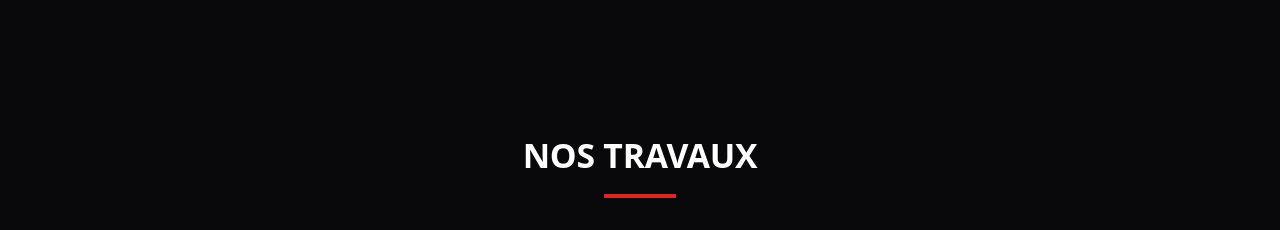
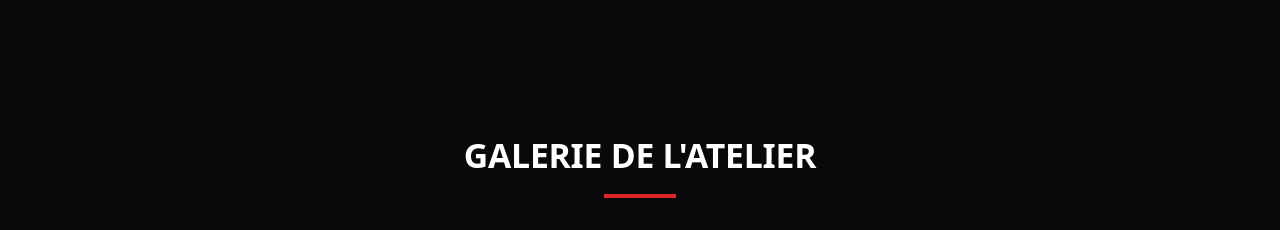
Before and after one commit to kuksi69/atelier-djams, a website built with Vite: page index.html in a window 1280 px wide. Shown: the part 1640-1870 px from the top of the page. Built offline with nearby package versions, Linux system fonts and the light colour scheme.

Commit message:
Site Terminer 1

```diff
--- a/index.html
+++ b/index.html
@@ -74,7 +74,7 @@
     <section id="galerie" class="py-20 bg-zinc-950">
     <div class="max-w-7xl mx-auto px-4">
         <div class="text-center mb-12">
-            <h2 class="text-3xl font-bold uppercase text-white">Nos Travaux</h2>
+            <h2 class="text-3xl font-bold uppercase text-white">Galerie de l'atelier</h2>
             <div class="w-16 h-1 bg-red-600 mx-auto mt-4"></div>
         </div>
 
```
